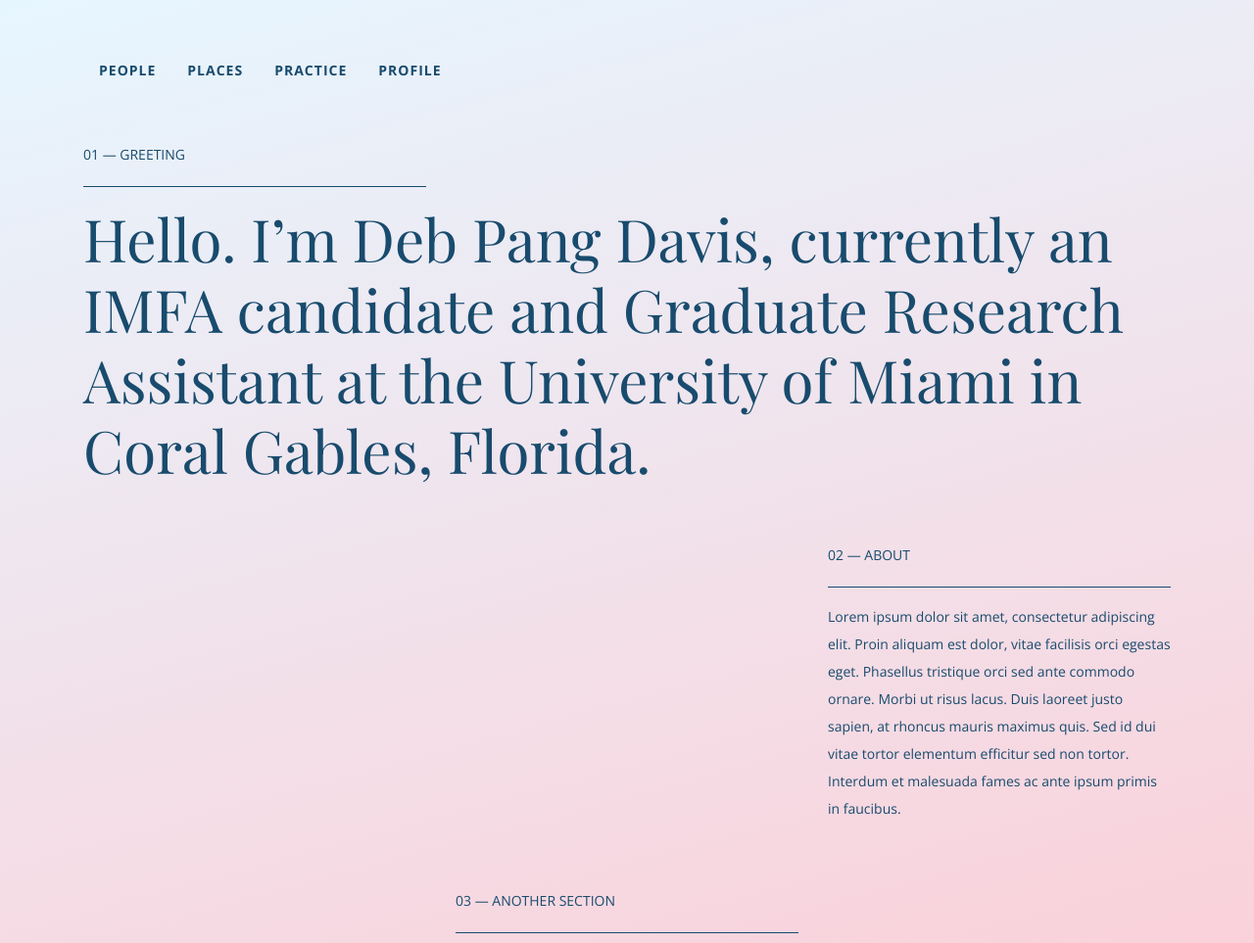
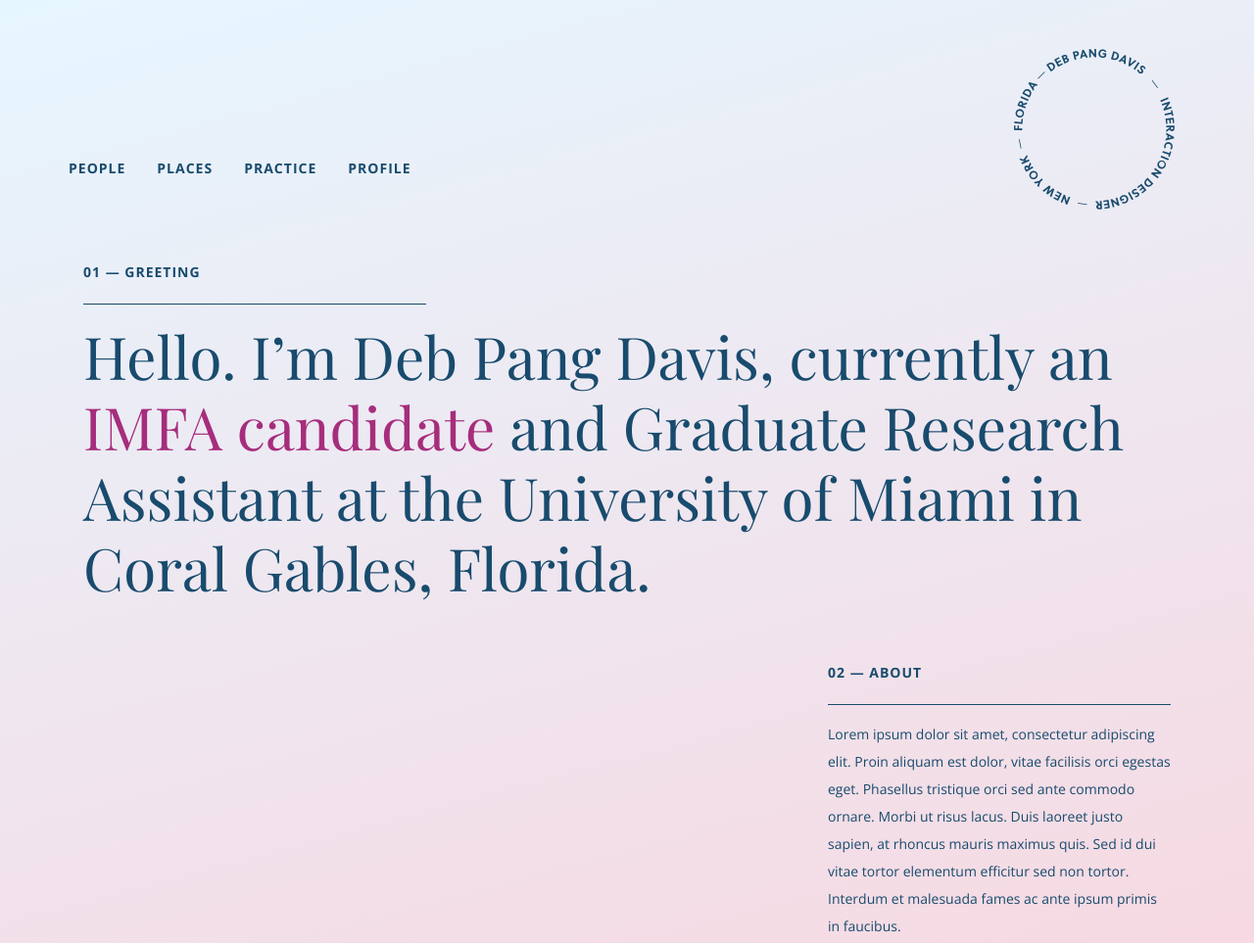
Before and after one commit to dpd28/CIM690, a plain HTML site: page bio/index.html in a window 1280 px wide. Shown: the top 963 px of the page at 98% size. Drawn offline with nearby package versions, Linux system fonts and the light colour scheme; a web font is replaced by a local one.

Commit message:
Fleshed out more of the layout. Added logo and footer information.

```diff
--- a/bio/css/styles-main.css
+++ b/bio/css/styles-main.css
@@ -27,6 +27,9 @@
     font-size: 14px;
 }
 
+/* ----------
+Heading styles
+ ---------- */
 h1, h2, h3, h4, h5, h6 {
   font-family: 'Playfair Display', serif;
 }
@@ -34,8 +37,27 @@
 h1 {
   font-size: 60px;
 }
+
+/* ----------
+Link styles
+---------- */
+a {
+  color: #A62D7C;
+}
+
+a:hover {
+  text-decoration: none;
+}
+
+.first {
+  padding-left: 0;
+}
+
+/* ---------
+Navigation
+---------- */
 .nav {
-  margin-top: 50px;
+  margin-top: 100px;
 }
 .nav a {
   text-transform: uppercase;
@@ -43,6 +65,8 @@
   font-weight: 700;
   color: #184B6D;
 }
+
+
 .kicker {
   text-transform: uppercase;
   border-bottom: 1px solid #184B6D;
@@ -50,10 +74,24 @@
 }
 
 .row p.kicker {
-  font-weight:500;
+  font-weight:700;
+  letter-spacing: 1px;
 }
 
 .row {
   margin-top: 50px;
   margin-bottom: 50px;
 }
+
+/* ----------
+footer
+----------- */
+footer {
+  padding-top: 100px;
+}
+
+footer p {
+  font-size: 30px;
+  font-family: 'Playfair Display', serif;
+  line-height: 1.5;
+}
--- a/bio/index.html
+++ b/bio/index.html
@@ -14,18 +14,23 @@
   </head>
   <body>
     <div class="container">
+      <div class="row justify-content-between">
       <nav class="nav">
-        <a class="nav-link active" href="#">People</a>
+        <a class="nav-link active first" href="#">People</a>
         <a class="nav-link" href="#">Places</a>
         <a class="nav-link" href="#">Practice</a>
         <a class="nav-link" href="#">Profile</a>
       </nav>
+      <div class="col-2">
+        <img src="assets/logo-dblue.png" />
+      </div>
+    </div><!--end row -->
     <div class="row">
       <div class="col-4">
         <p class="kicker">01 — Greeting</p>
       </div>
       <div class="col-12">
-        <h1>Hello. I’m Deb Pang Davis, currently an IMFA candidate and Graduate Research Assistant at the University of Miami in Coral Gables, Florida.</h1>
+        <h1>Hello. I’m Deb Pang Davis, currently an <a href="http://interactive.miami.edu" title="MFA Interactive Media">IMFA candidate</a> and Graduate Research Assistant at the University of Miami in Coral Gables, Florida.</h1>
       </div>
     </div><!-- End row -->
     <div class="row justify-content-end">
@@ -40,6 +45,12 @@
                     <p>Lorem ipsum dolor sit amet, consectetur adipiscing elit. Proin aliquam est dolor, vitae facilisis orci egestas eget. Phasellus tristique orci sed ante commodo ornare. Morbi ut risus lacus. Duis laoreet justo sapien, at rhoncus mauris maximus quis. Sed id dui vitae tortor elementum efficitur sed non tortor. Interdum et malesuada fames ac ante ipsum primis in faucibus.</p>
       </div>
     </div><!-- end row -->
+    <div class="row">
+      <footer>
+        <h3>Elsewhere &amp; Contact</h3>
+        <p>Follow me on <a href="http://www.instagram.com/dpdavis" title="Follow Deb Pang Davis">Instagram</a> and <a href="http://www.twitter.com/yuncod" title="Follow Deb on Twitter">Twitter</a> to find out what I'm up to as a graduate student in my late forties. I'm looking forward to connecting with you.</p>
+      </footer>
+    </row>
   </div><!--- End Container -->
 </body>
 </html>
```
Also changed, not shown: bio/assets/logo-dblue.png (added), 4 other files.
